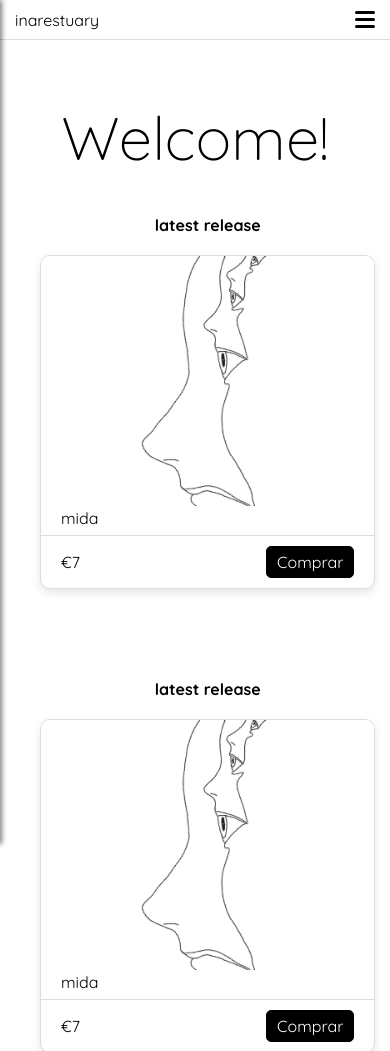
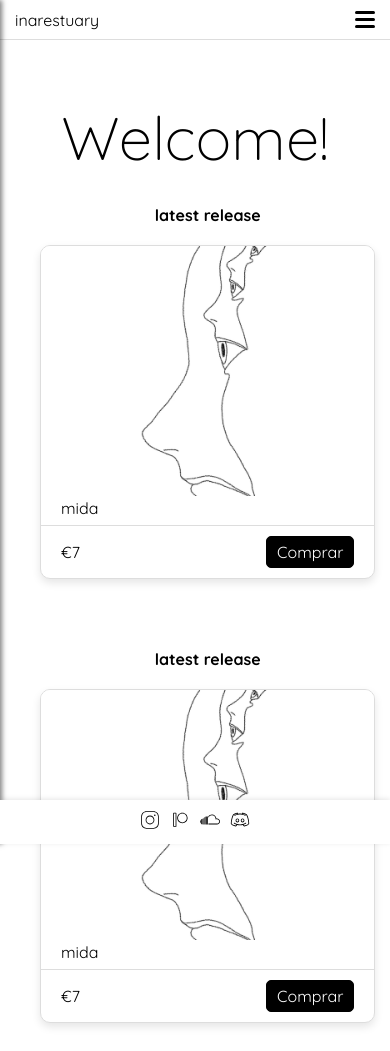
Before and after one commit to viccsn/viccsn.github.io, a plain HTML site: page index.html in a window 390 px wide. Shown: the top 1051 px of the page. Drawn offline with Linux system fonts and the light colour scheme.

Commit message:
trying 8

```diff
--- a/styles/info-products.css
+++ b/styles/info-products.css
@@ -140,6 +140,10 @@ main {
     .about {
         font-size: 40px;
     }
+
+    main {
+        margin: 0 auto;
+    }
 }
 
 @media (max-width: 480px) {
@@ -168,6 +172,10 @@ main {
         position: relative;
         bottom: 0;
     }
+
+    main {
+        margin: 0 auto;
+    }
 }
 
 /* Responsividade para desktop */
--- a/styles/products.css
+++ b/styles/products.css
@@ -260,7 +260,7 @@ main {
     }
     main {
         flex-direction: column; /* Empilha os cards */
-        margin: 0 20px;
+        margin: 0 auto;
     }
     .card {
         max-width: 100%; /* Largura máxima do card */
--- a/styles/style.css
+++ b/styles/style.css
@@ -101,7 +101,7 @@ a:hover {
 }
 
 .latest-release {
-    margin: 30px 0;
+    margin: 20px 0;
 }
 
 @keyframes slideInFromLeft {
@@ -267,6 +267,10 @@ main {
         flex-direction: column;
     }
 
+    .social-media {
+        position: fixed;
+    }
+
 }
 
 @media (max-width: 480px) {
@@ -287,4 +291,8 @@ main {
         flex-direction: column;
     }
 
+    .social-media {
+        position: fixed;
+    }
+
 }
```
